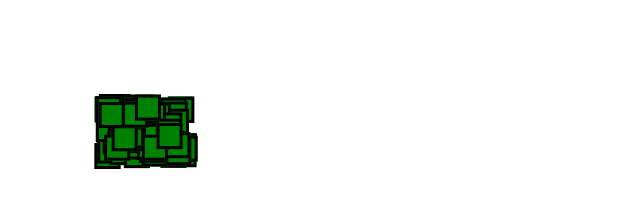
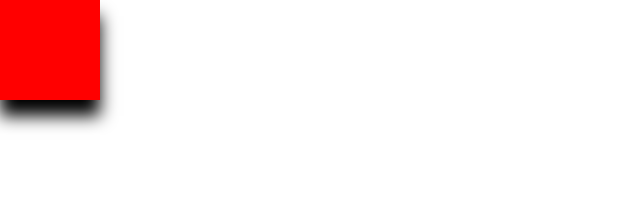
Before and after one commit to JoshHarris85/Greensock-Playground, a website built with Parcel: page index.html in a window 1280 px wide. Shown: the whole page, without its empty margins (0-640 px from the left). Built offline with nearby package versions, Linux system fonts and the light colour scheme.

Commit message:
Lesson 10

```diff
--- a/index.js
+++ b/index.js
@@ -1,25 +1,21 @@
-import { TweenMax, TimelineMax } from "gsap"
+import { TweenMax } from "gsap"
 
-const divs = Array.from({ length: 100 }, () =>
-  document.createElement("div")
-);
+const box = document.createElement("div");
+box.setAttribute("class", "box");
+document.body.appendChild(box);
 
-divs.forEach(div => {
-  TweenMax.set(div, {
-    position: "absolute",
-    x: `${Math.random() * window.innerWidth}px`,
-    y: `${Math.random() * window.innerHeight}px`,
-    width: 20,
-    height: 20,
-    backgroundColor: "green",
-    border: "3px solid black"
-  });
-
-  document.body.appendChild(div)
+box.addEventListener("mouseover", () => {
+  TweenMax.to(box, .25, { className: "+=hover" });
 });
 
-TweenMax.to(divs, 10, { x: 100, y: 100 });
+box.addEventListener("mouseout", () => {
+  TweenMax.to(box, .25, { className: "-=hover" });
+});
 
-document.addEventListener("click", event => {
-  TweenMax.killAll();
+box.addEventListener("mousedown", () => {
+  TweenMax.to(box, .25, { className: "+=down" });
 });
+
+box.addEventListener("mouseup", () => {
+  TweenMax.to(box, .25, { className: "-=down" });
+});
--- a/styles.css
+++ b/styles.css
@@ -1,3 +1,17 @@
 body {
   margin: 0;
 }
+
+.box {
+  width: 100px;
+  height: 100px;
+  background-color: red;
+}
+
+.hover {
+  box-shadow: 0 1rem 1rem;
+}
+
+.down {
+  background-color: blue;
+}
```
